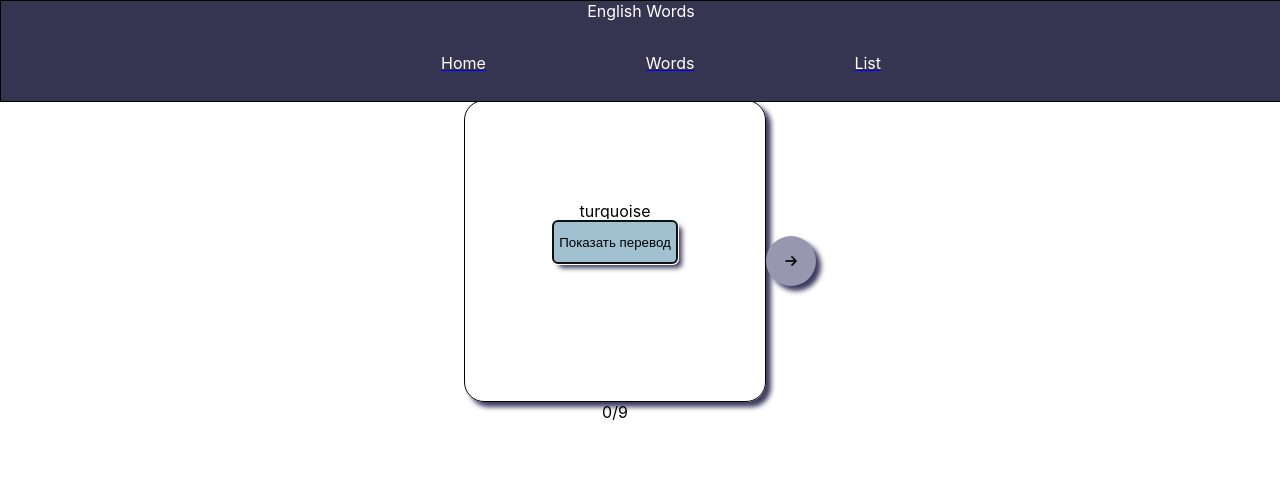
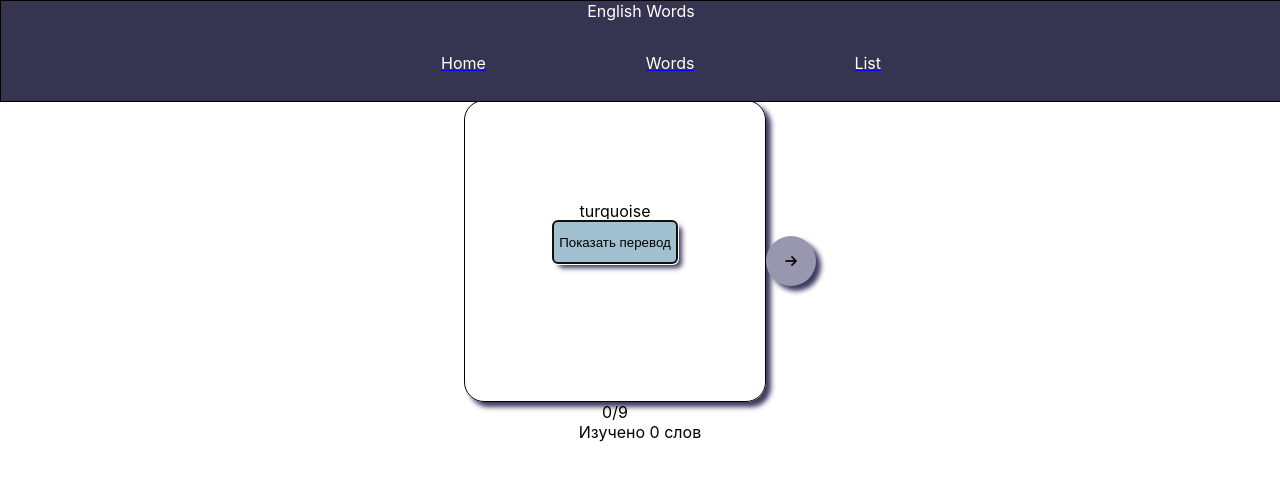
Before and after one commit to fari2288/words, a React (Create React App) app: page /words in a window 1280 px wide. Shown: the top 480 px of the page. Built offline with nearby package versions, Linux system fonts and the light colour scheme.

Commit message:
количесво изученных слов

```diff
--- a/src/App.js
+++ b/src/App.js
@@ -12,15 +12,11 @@ import CardList from './Components/Word/Word.jsx';
 import './Components/Header/header.css';
 import Home from './Components/Home/Home';
 
-import { useState } from 'react';
 
 
 function App() {
 
-  const [click, setWords]=useState(0);
-  const addWords=()=>{
-setWords(click+1);
-  }
+
 
 
 
@@ -46,7 +42,7 @@ setWords(click+1);
 
         </div>
         <Routes>
-            <Route path='/words' element={<CardList addWords={addWords}/>}/>
+            <Route path='/words' element={<CardList/>}/>
             <Route path='/list' element={<List/>}/>
             <Route path='/home' element={<Home/>}/>
         </Routes>
@@ -56,7 +52,7 @@ setWords(click+1);
 
         function List(){
           return(
-      <div className='wrap'><p>Изучено {click} слов</p>
+      <div className='wrap'>
       <div className='wrapper'>
       <div className='title'>
 <div className='wordTitle'>Word</div>
--- a/src/components/Word/Word.jsx
+++ b/src/components/Word/Word.jsx
@@ -12,19 +12,22 @@ export default function CardList(props){
 const inputRef=useRef();
 
 
+
     const [next, setNext]=useState(0);
+    const [click, setWords]=useState(0);
 
     const handleLeft=()=>{
     setNext(next-1);
     inputRef.current.focus();
-    inputRef.current.style.color='red'
-    props.addWords();
+    inputRef.current.style.color='red';
+    setWords(click+1)
+
     }
     const handleRight=()=>{
     setNext(next+1);
     inputRef.current.focus();
     inputRef.current.style.color='red';
-    props.addWords();
+    setWords(next+1)
     }
 
 
@@ -59,7 +62,8 @@ return <div>
 <div>
 <div className='end'>Конец</div>
 {next}/{words.length}</div>
-</div></div>
+</div>
+Изучено {click} слов</div>
     }
     if (next===0){
         return <div>
@@ -70,7 +74,8 @@ return <div>
         {next}/{words.length}</div>
         <button onClick={handleRight} className='arrowRight'><i className="fa-solid fa-arrow-right"></i></button>
 
-        </div></div>
+        </div>
+        Изучено {click} слов</div>
             }
             else{
     return <div>
@@ -81,6 +86,6 @@ return <div>
     {next}/{words.length}</div>
     <button onClick={handleRight} className='arrowRight'><i className="fa-solid fa-arrow-right"></i></button>
 
-    </div></div>}
+    </div>Изучено {click} слов</div>}
 
 }
```
